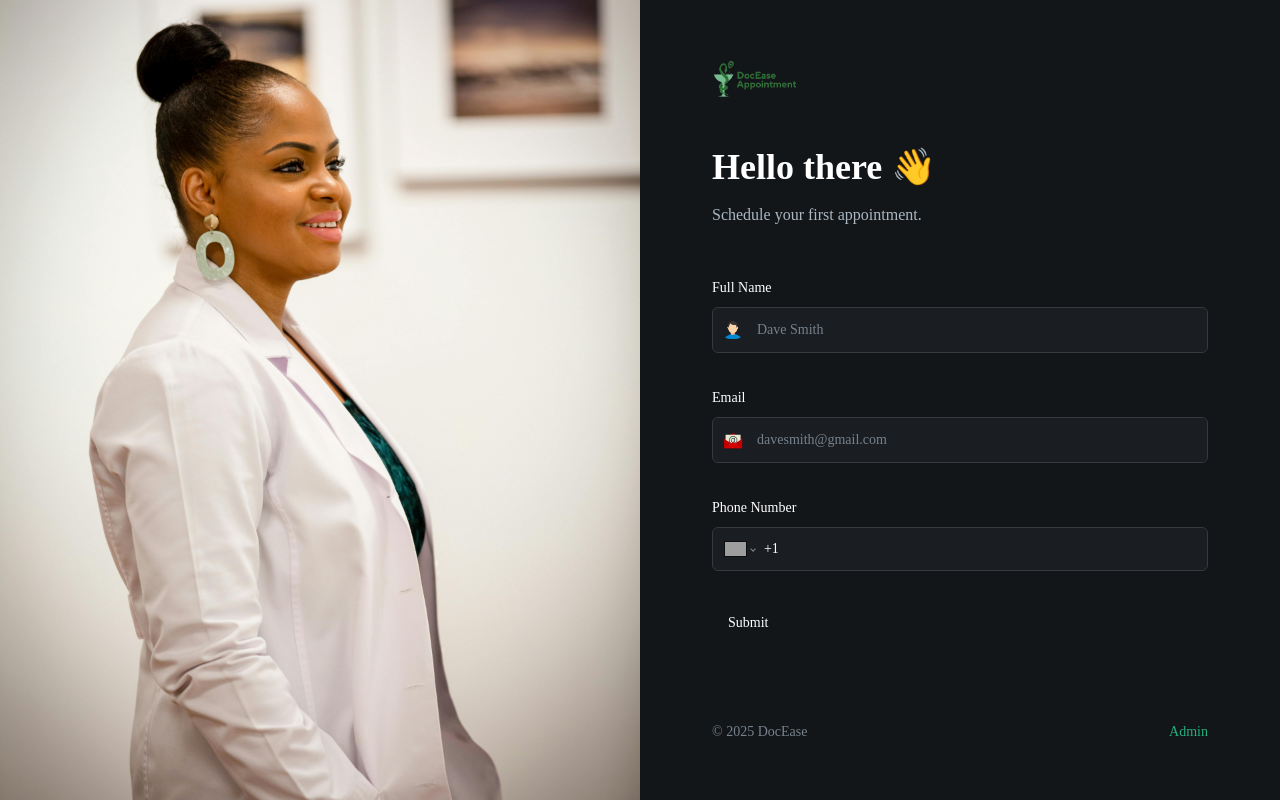
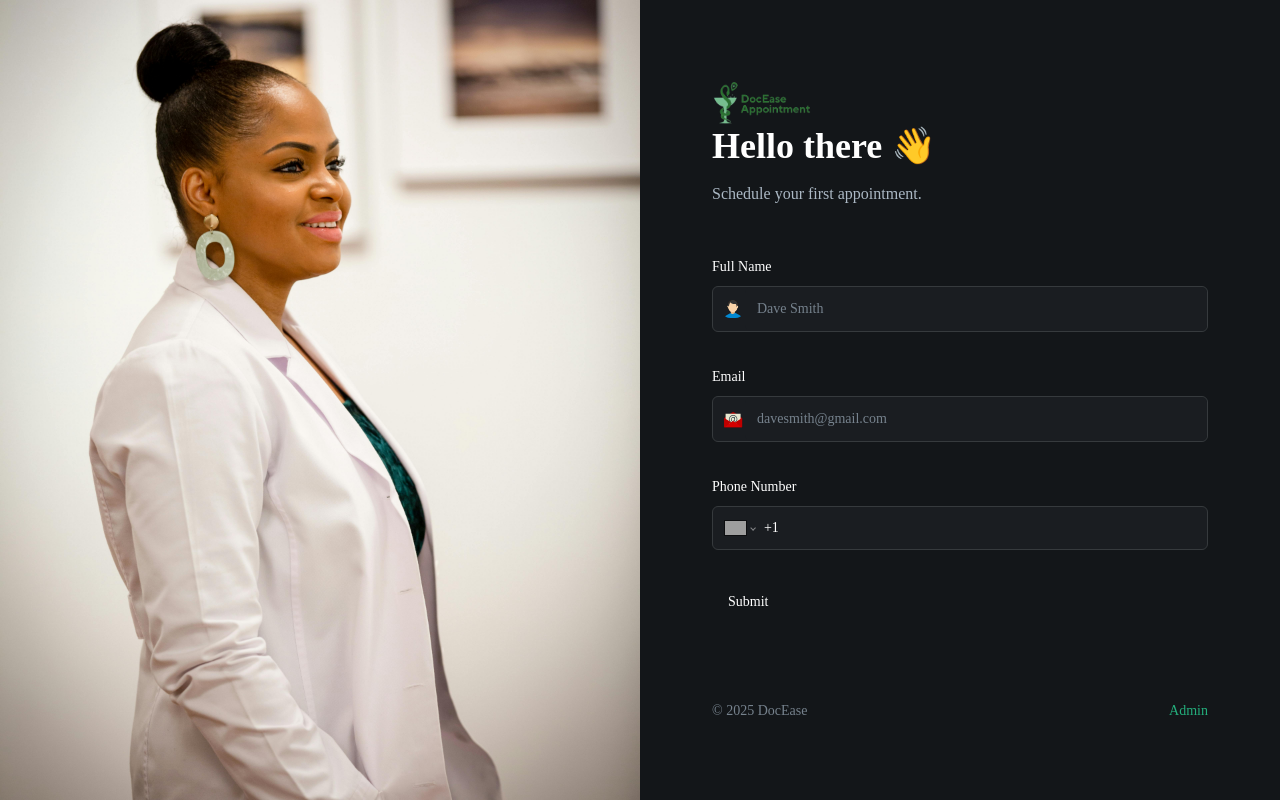
Before and after one commit to Adeoye-J/DocEase, a Next.js app: page / in a window 1280 px wide. Built offline with nearby package versions, Linux system fonts and the light colour scheme; grey boxes are pictures that could not be loaded.

Commit message:
DocEase commit at 1/17/2025, 6:35:29 PM

```diff
--- a/app/page.tsx
+++ b/app/page.tsx
@@ -20,10 +20,10 @@ export default function Home() {
             <div className="sub-container max-w-[496px]">
                 <Image
                     src="/assets/docease_logo.png"
-                    height={1000}
-                    width={1000}
+                    height={100}
+                    width={100}
                     alt="Heart"
-                    className="mb-12 h-10 w-fit"
+                    // className="mb-12 h-10 w-fit"
                 />
 
                 <PatientForm />
```
